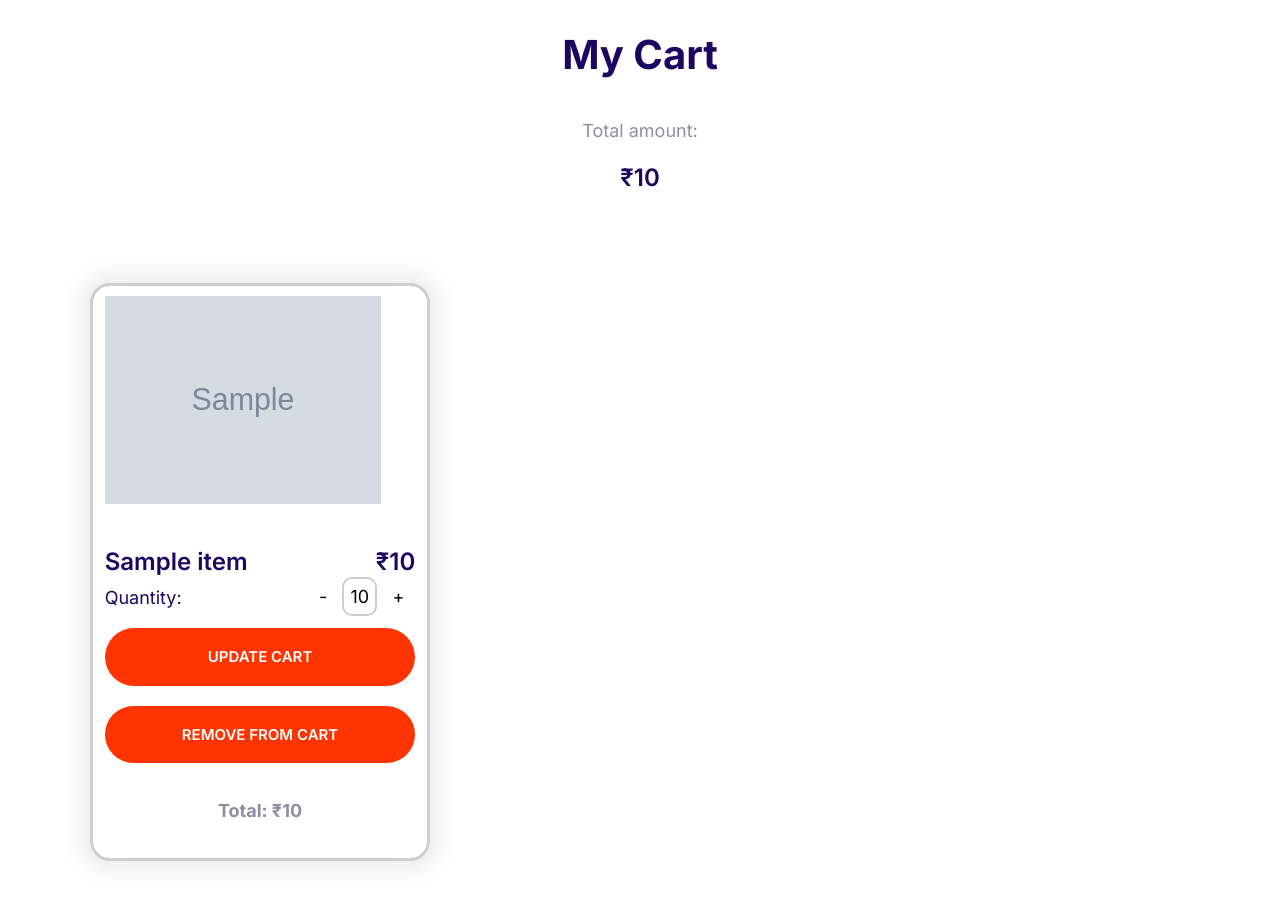
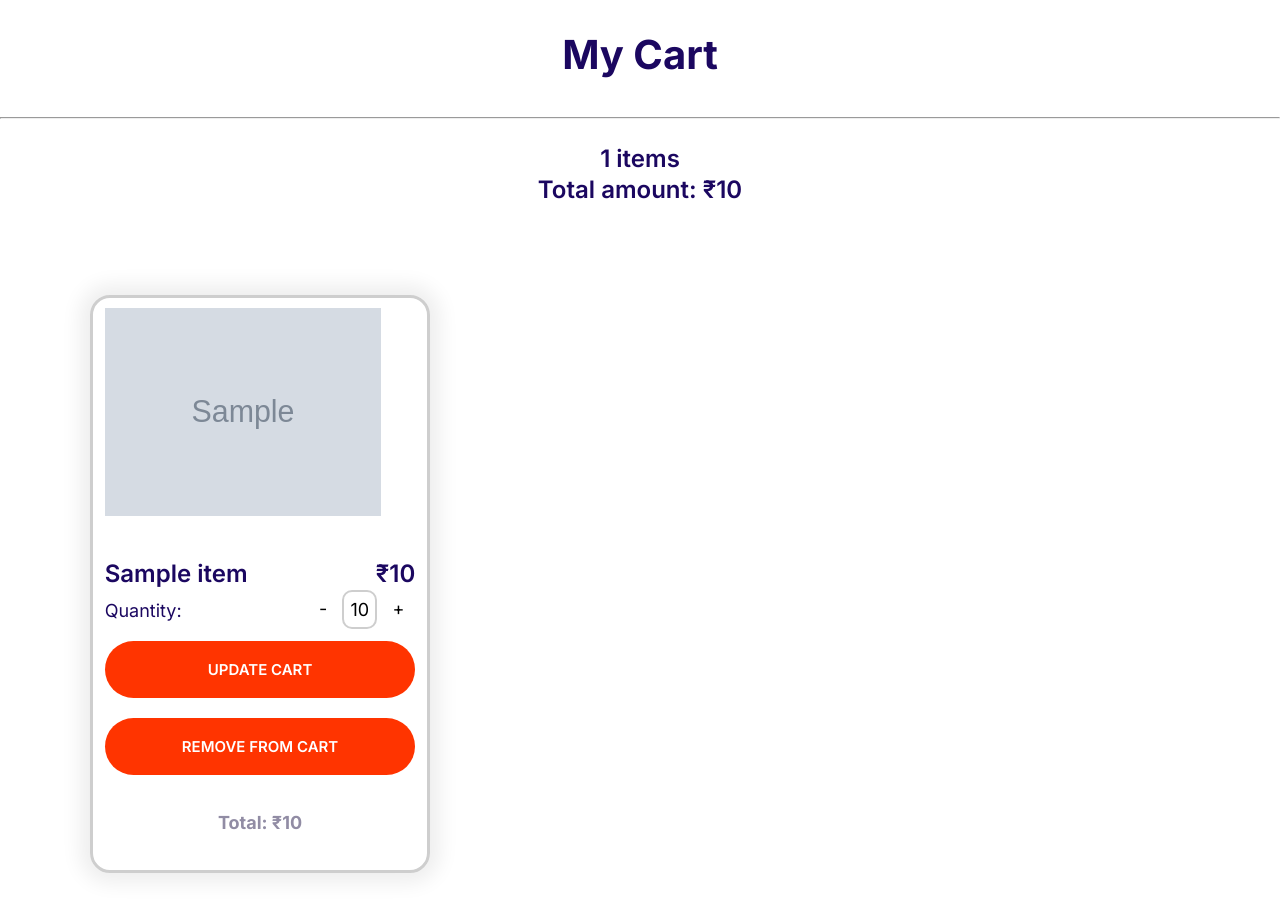
Before and after one commit to JazzBlaze/Shopify, a Flask app: template templates/cart.html in a window 1280 px wide. Shown: the part 66-967 px from the top of the page. Run offline with Flask 2, Linux system fonts and the light colour scheme; the template is opened without the code that fills it: most values are stand-ins (such as "Sample title", 1, 10 or a date in 2020); grey boxes marked "Sample" are stand-in pictures; some libraries are stand-ins or nearby versions.

Commit message:
Add total number of items support (and a bread)

```diff
--- a/main.py
+++ b/main.py
@@ -181,5 +181,8 @@ def cart():
     items = item_db_util.connect_cart_item(name)
     prices = item_db_util.calculate_prices(name)
     total = sum(prices)
+    total_items = sum(int(i[4]) for i in items)
     items = tuple(i + (j,) for i, j in zip(items, prices))
-    return login_cred_template("cart.html", items=items, total=total)
+    return login_cred_template(
+        "cart.html", items=items, total=total, total_items=total_items
+    )
--- a/templates/cart.html
+++ b/templates/cart.html
@@ -4,12 +4,12 @@ Shopify - Cart
 {% endblock %}
 {% block content %}
     <h2 class="block__header">My Cart</h2>
+    <hr>
     {% if not items %}
         <h3 class="block__header">There are no items in your cart</h3>
     {% endif %}
     <div class="block__header">
-      <p>Total amount: </p>
-      <h3 class="price">{{ total }}</h3>
+        <h3>{{ total_items }} items<br>Total amount:  ₹{{ total }}</h3>
     </div>
     <section class="block container block-product" data-aos="fade-up">
       <div class="grid grid--nx3">
```
Also changed, not shown: static/data/bread/product.jpg (added), static/data/items.db.
